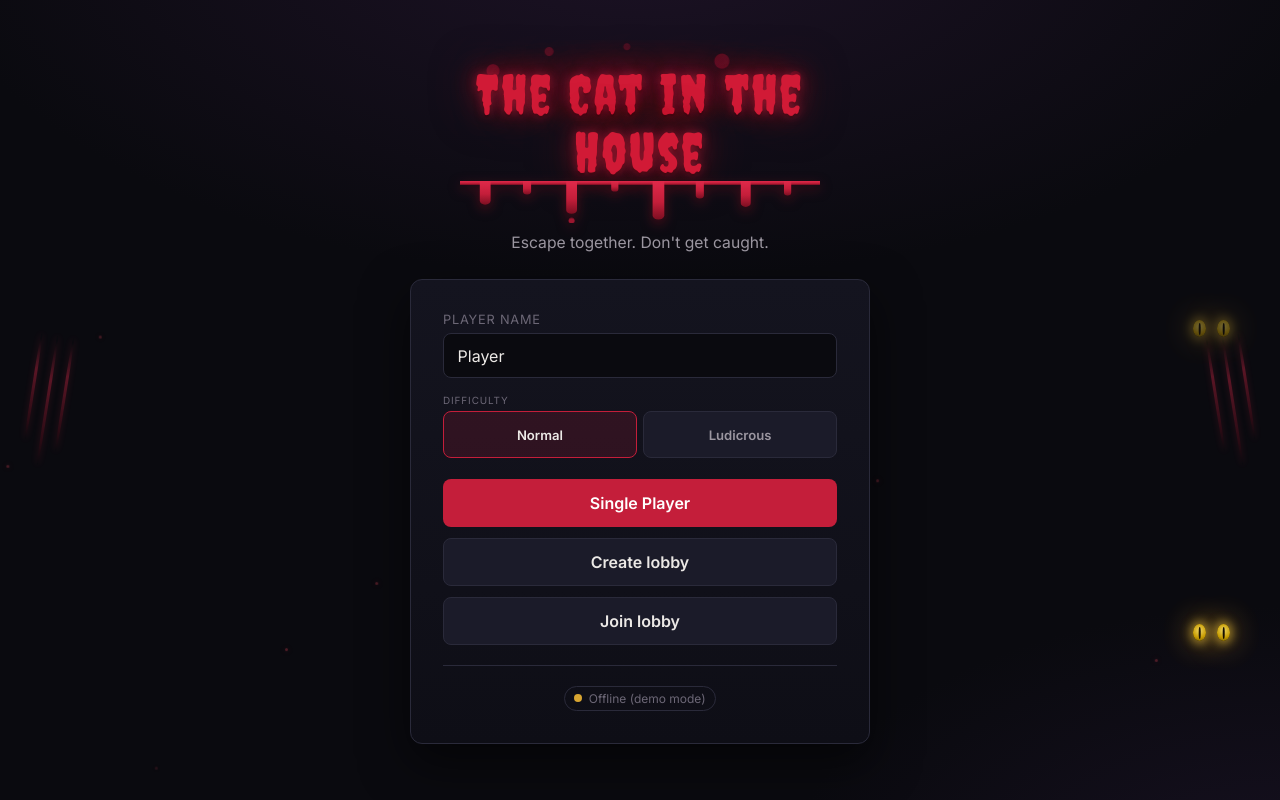
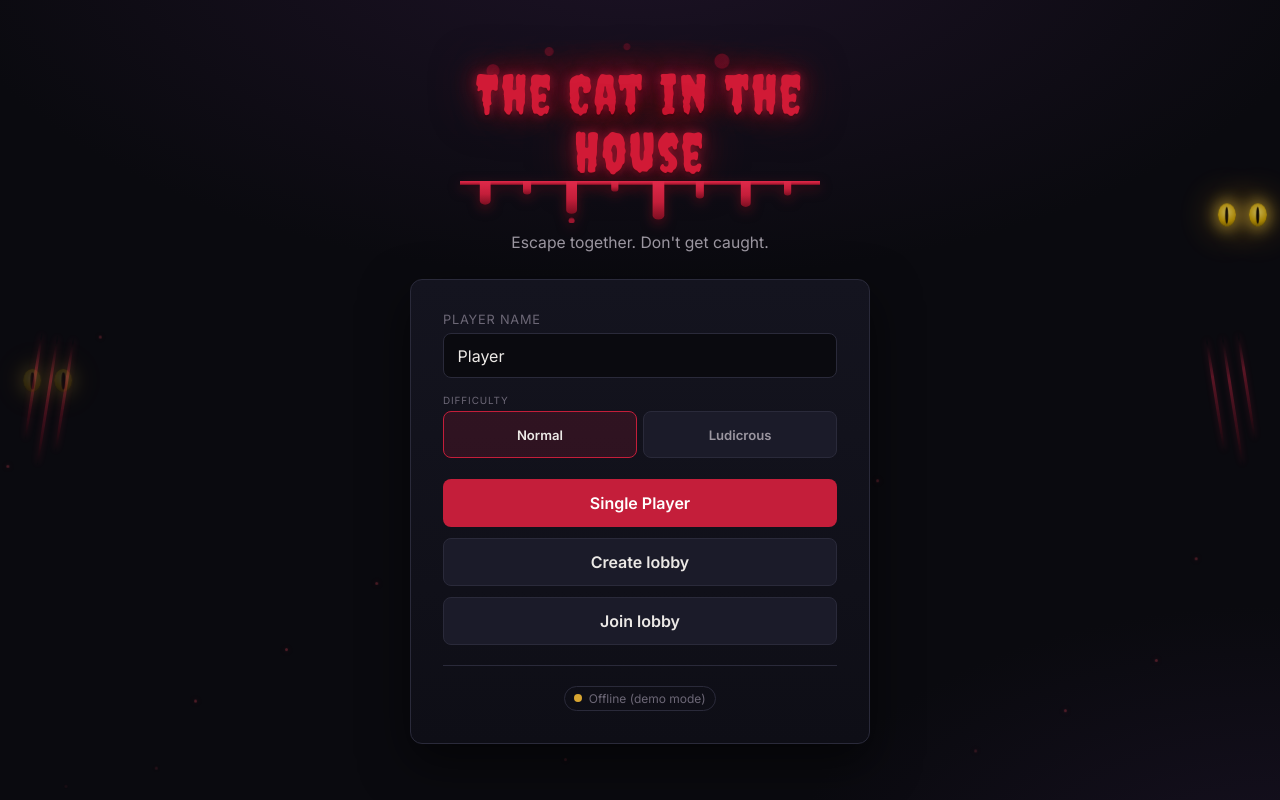
Before and after one commit to jsoto1233/the-cat-in-the-house, a React (Vite) app in the folder client/: page / in a window 1280 px wide. Built offline with nearby package versions, Linux system fonts and the light colour scheme; no server answers.

Commit message:
Lobby UI Update

```diff
--- a/client/src/styles.css
+++ b/client/src/styles.css
@@ -1168,60 +1168,72 @@ input {
 .cat-eyes {
   position: absolute;
   display: flex;
-  gap: 11px;
+  gap: 13px;
   opacity: 0;
-  animation: eye-peek 10s ease-in-out infinite;
+  animation: prowl 16s ease-in-out infinite;
 }
 .cat-eyes span {
   position: relative;
-  width: 13px;
-  height: 17px;
+  width: 18px;
+  height: 23px;
   border-radius: 50%;
   background: radial-gradient(circle at 50% 38%, #ffe66a, #d6a800 58%, #6b5600);
-  box-shadow: 0 0 10px 3px rgba(255, 210, 60, 0.55),
-    0 0 26px 10px rgba(255, 180, 40, 0.22);
+  box-shadow: 0 0 14px 4px rgba(255, 210, 60, 0.55),
+    0 0 34px 12px rgba(255, 180, 40, 0.22);
 }
 .cat-eyes span::after {
   content: "";
   position: absolute;
   top: 50%;
   left: 50%;
-  width: 2.6px;
-  height: 72%;
+  width: 3.4px;
+  height: 74%;
   transform: translate(-50%, -50%);
   background: #170f00;
   border-radius: 45%;
 }
 .menu-decor__side--left .cat-eyes {
-  left: 15%;
+  left: 7%;
 }
 .menu-decor__side--right .cat-eyes {
-  right: 15%;
+  right: 7%;
 }
-.cat-eyes--high {
-  top: 24%;
+/* Each pair prowls its own vertical band, so the cat seems to move around. */
+.menu-decor__side--left .cat-eyes--high {
+  top: 12%;
+  animation-duration: 15s;
 }
-.cat-eyes--low {
-  top: 64%;
+.menu-decor__side--left .cat-eyes--low {
+  top: 46%;
+  animation-duration: 17s;
+  animation-delay: 5s;
+  animation-direction: alternate;
 }
 .menu-decor__side--right .cat-eyes--high {
-  top: 40%;
-  animation-delay: 3.6s;
-}
-.menu-decor__side--left .cat-eyes--low {
-  animation-delay: 5.4s;
+  top: 20%;
+  animation-duration: 16s;
+  animation-delay: 2.5s;
+  animation-direction: alternate;
 }
 .menu-decor__side--right .cat-eyes--low {
-  top: 78%;
-  animation-delay: 1.8s;
+  top: 54%;
+  animation-duration: 18s;
+  animation-delay: 7s;
 }
 
-@keyframes eye-peek {
-  0%, 16% { opacity: 0; }
-  22% { opacity: 0.95; }
-  30% { opacity: 0.5; } /* a slow blink */
-  38% { opacity: 0.95; }
-  48%, 100% { opacity: 0; }
+/* Fade out, glide to a new spot in the dark, fade back in — the cat prowling. */
+@keyframes prowl {
+  0% { transform: translate(0, 0); opacity: 0; }
+  9% { opacity: 0.95; }
+  15% { opacity: 0.4; }
+  21% { opacity: 0.95; }
+  27% { opacity: 0; }
+  50% { transform: translate(34px, 150px); opacity: 0; }
+  56% { opacity: 0.95; }
+  62% { opacity: 0.4; }
+  68% { opacity: 0.95; }
+  74% { opacity: 0; }
+  100% { transform: translate(-14px, 300px); opacity: 0; }
 }
 
 /* Blood-streak claw marks down the sides. */
--- a/client/src/ui/screens/MainMenu.tsx
+++ b/client/src/ui/screens/MainMenu.tsx
@@ -54,7 +54,7 @@ export function MainMenu() {
             <span />
           </div>
         </div>
-        {Array.from({ length: 16 }).map((_, i) => (
+        {Array.from({ length: 30 }).map((_, i) => (
           <span
             key={i}
             className="mote"
```
